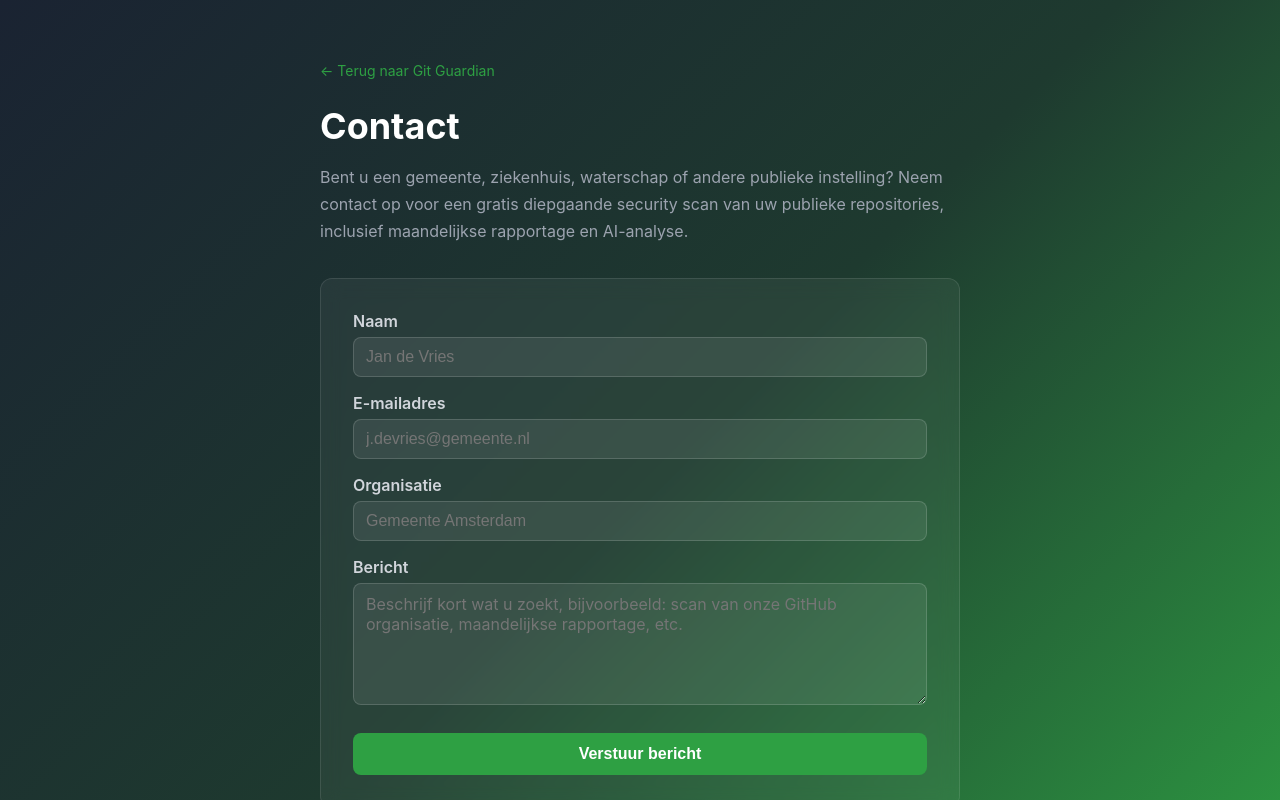
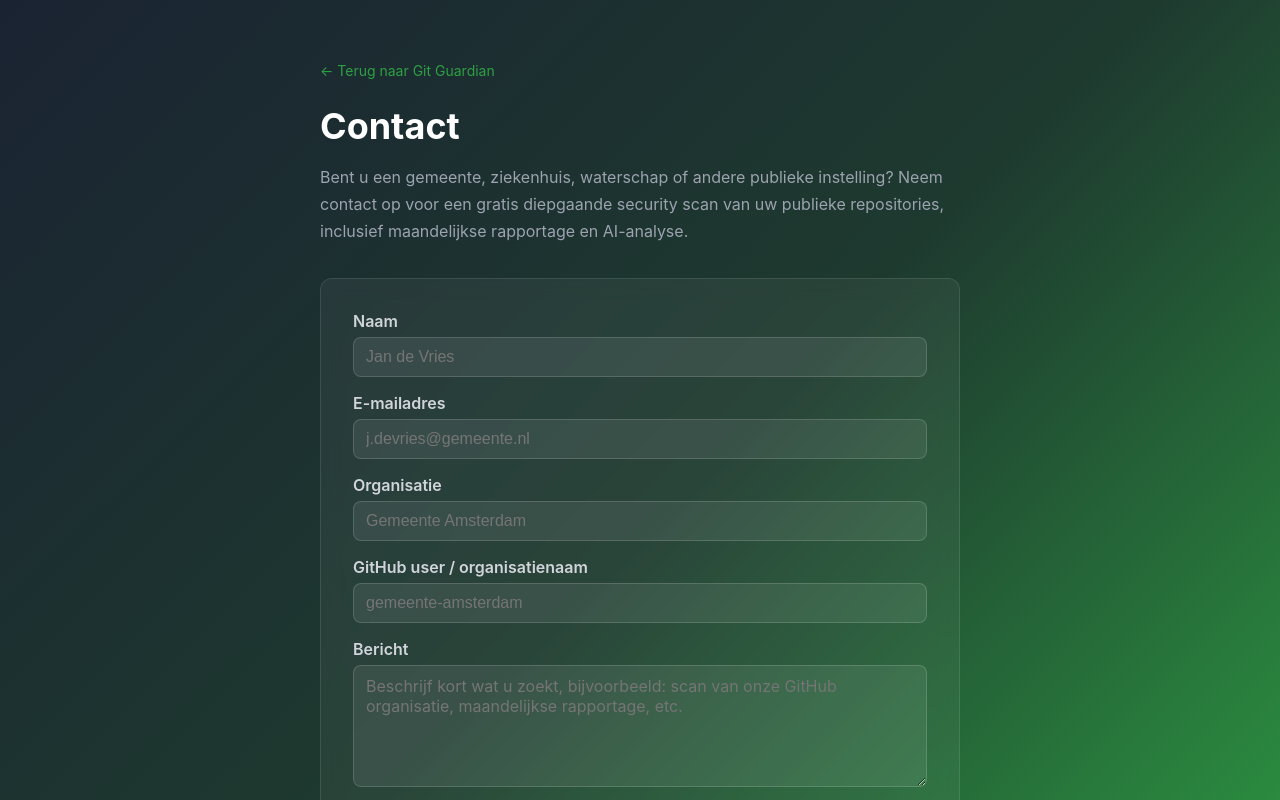
Before and after one commit to rwrw01/Git-Guardian, a Next.js app: page /contact in a window 1280 px wide. Shown: the top 800 px of the page. Built offline with nearby package versions, Linux system fonts and the light colour scheme.

Commit message:
Add GitHub user/org field to contact form

```diff
--- a/app/api/contact/route.ts
+++ b/app/api/contact/route.ts
@@ -34,6 +34,7 @@ export async function POST(request: NextRequest) {
   <tr><td style="padding:4px 12px 4px 0;color:#666;"><strong>Naam</strong></td><td>${escapeHtml(body.name)}</td></tr>
   <tr><td style="padding:4px 12px 4px 0;color:#666;"><strong>E-mail</strong></td><td><a href="mailto:${escapeHtml(body.email)}">${escapeHtml(body.email)}</a></td></tr>
   ${body.organisation ? `<tr><td style="padding:4px 12px 4px 0;color:#666;"><strong>Organisatie</strong></td><td>${escapeHtml(body.organisation)}</td></tr>` : ""}
+  ${body.githubOrg ? `<tr><td style="padding:4px 12px 4px 0;color:#666;"><strong>GitHub</strong></td><td><a href="https://github.com/${escapeHtml(body.githubOrg)}">${escapeHtml(body.githubOrg)}</a></td></tr>` : ""}
 </table>
 <h3>Bericht</h3>
 <p style="white-space:pre-wrap;">${escapeHtml(body.message)}</p>
--- a/app/contact/page.tsx
+++ b/app/contact/page.tsx
@@ -8,6 +8,7 @@ export default function ContactPage() {
   const [name, setName] = useState("");
   const [email, setEmail] = useState("");
   const [organisation, setOrganisation] = useState("");
+  const [githubOrg, setGithubOrg] = useState("");
   const [messageText, setMessageText] = useState("");
   const [status, setStatus] = useState<Status>("idle");
   const [feedback, setFeedback] = useState("");
@@ -21,7 +22,7 @@ export default function ContactPage() {
       const res = await fetch("/api/contact", {
         method: "POST",
         headers: { "Content-Type": "application/json" },
-        body: JSON.stringify({ name, email, organisation, message: messageText }),
+        body: JSON.stringify({ name, email, organisation, githubOrg, message: messageText }),
       });
 
       if (res.ok) {
@@ -123,6 +124,20 @@ export default function ContactPage() {
             />
           </div>
 
+          <div style={{ marginBottom: 16 }}>
+            <label htmlFor="github-org" style={{ display: "block", fontWeight: 600, marginBottom: 6, color: "#d1d5db" }}>
+              GitHub user / organisatienaam
+            </label>
+            <input
+              id="github-org"
+              type="text"
+              value={githubOrg}
+              onChange={(e) => setGithubOrg(e.target.value)}
+              placeholder="gemeente-amsterdam"
+              style={inputStyle}
+            />
+          </div>
+
           <div style={{ marginBottom: 24 }}>
             <label htmlFor="msg" style={{ display: "block", fontWeight: 600, marginBottom: 6, color: "#d1d5db" }}>
               Bericht
```
